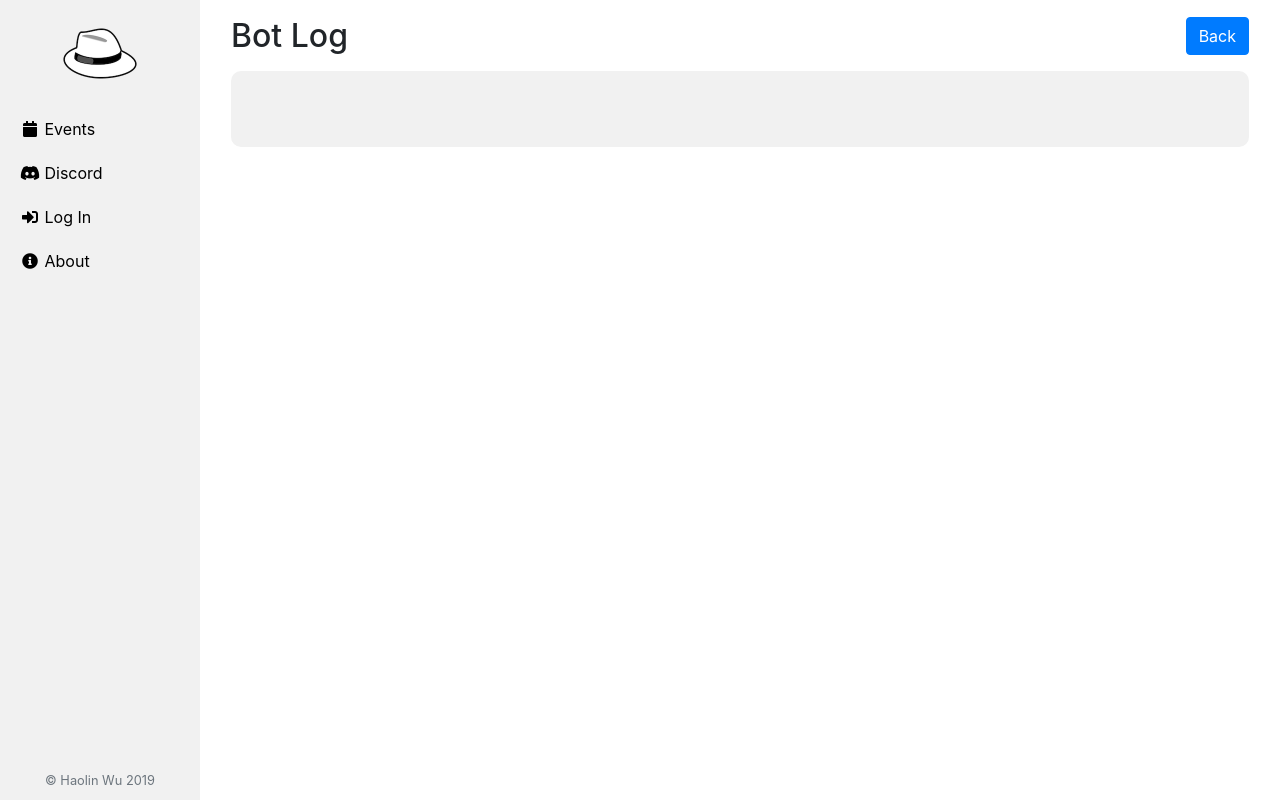
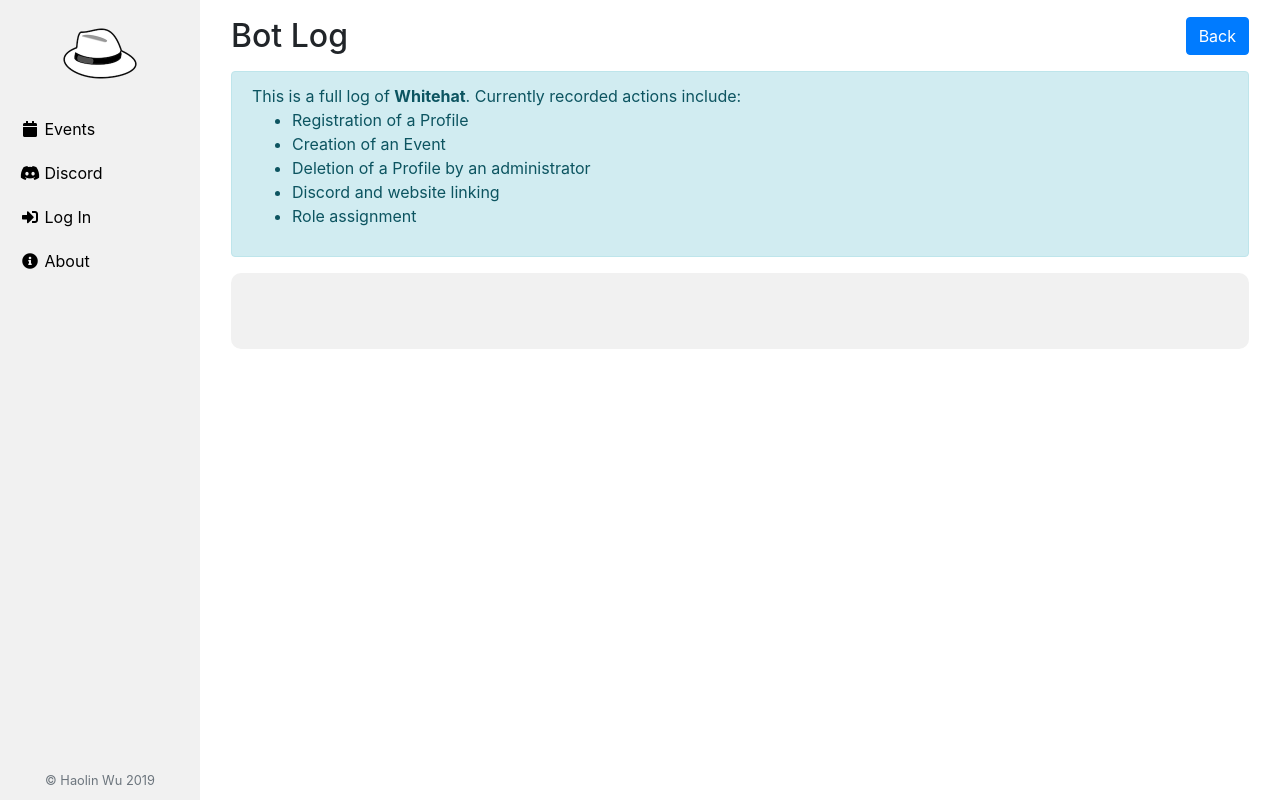
Before and after one commit to Dragonite/djangohat, a Django app: template static/templates/discord/log.html in a window 1280 px wide. Run offline with Django 3.2, Linux system fonts and the light colour scheme; the template is opened without the code that fills it, so the values that code supplies are empty; parts of the project's set-up code (start-up, migrations or seed data) failed here and were passed over; some libraries are stand-ins or nearby versions.

Commit message:
Add information box for log

```diff
--- a/static/templates/discord/log.html
+++ b/static/templates/discord/log.html
@@ -17,6 +17,16 @@
 {#    <iframe src="https://discordapp.com/widget?id=594900376508039169" width="350" height="500"#}
 {#            allowtransparency="true" frameborder="0"></iframe>#}
 {#  </div>#}
+  <div class="alert alert-info">
+    This is a full log of <strong>Whitehat</strong>. Currently recorded actions include:
+    <ul>
+      <li>Registration of a Profile</li>
+      <li>Creation of an Event</li>
+      <li>Deletion of a Profile by an administrator</li>
+      <li>Discord and website linking</li>
+      <li>Role assignment</li>
+    </ul>
+  </div>
   <div class="item-background mb-3">
     <pre><code style="color: inherit">{{ log }}</code></pre>
   </div>
```
